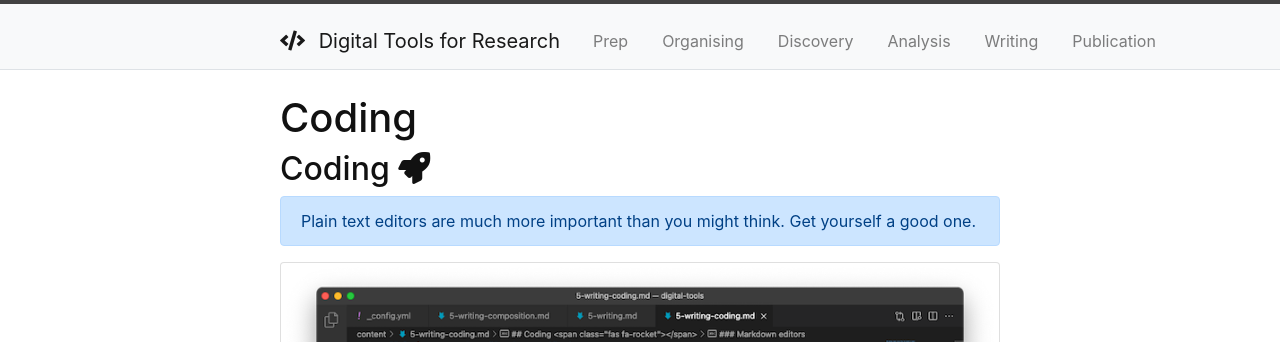
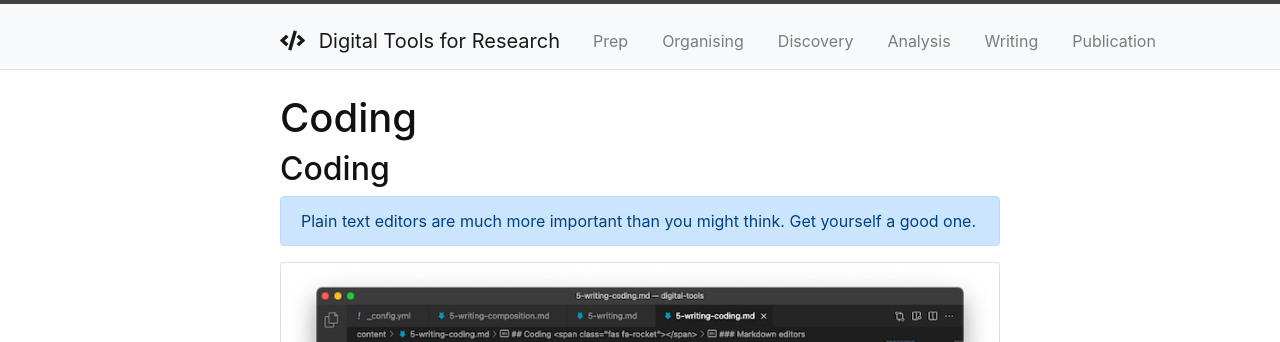
Before and after one commit to GriffithUniLibrary/digital-tools-modular, a Jekyll site: the page built from content/5-writing-coding.md, in a window 1280 px wide. Shown: the top 342 px of the page. Built offline with Jekyll 4.4.1, drawn with Linux system fonts in a browser that asks for light colours; our own code applies the rules of GitHub Pages for plain Markdown files.

Commit message:
Took out the rocket from coding page

```diff
--- a/content/5-writing-coding.md
+++ b/content/5-writing-coding.md
@@ -1,4 +1,4 @@
-## Coding <span class="fas fa-rocket"></span>
+## Coding
 
 {% capture text %}
 Plain text editors are much more important than you might think. Get yourself a good one.
```
Also changed, not shown: content/6-publication-images.md (+2 -0 lines), content/6-publication-network.md (+4 -2 lines).
